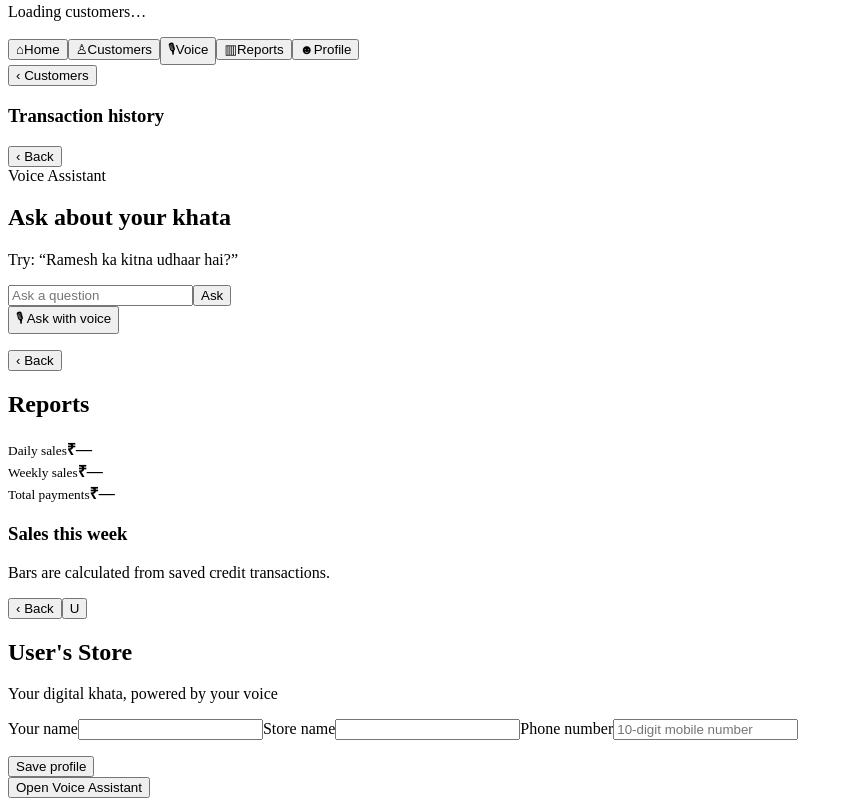
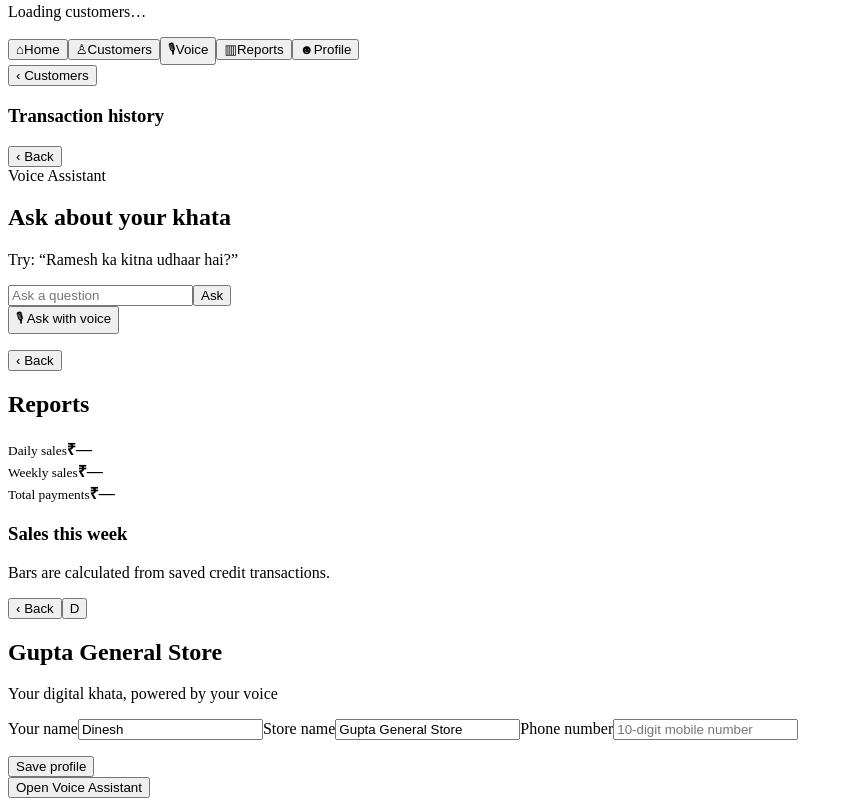
Before and after one commit to VoiceKhata/VoiceKhata, a plain HTML site: page frontend/index.html in a window 1280 px wide. Shown: the part 1370-2176 px from the top of the page, without its empty margins (0-853 px from the left). Drawn offline with Linux system fonts and the light colour scheme.

Commit message:
Update index.html

```diff
--- a/frontend/index.html
+++ b/frontend/index.html
@@ -126,12 +126,12 @@
       <p class="muted">Bars are calculated from saved credit transactions.</p>
     </section>
     <section id="profile" class="screen page centered"><button class="back" data-go="dashboard">‹ Back</button><button
-        id="profile-avatar" class="avatar large" type="button">U</button>
-      <h2 id="profile-store-heading">User's Store</h2>
+        id="profile-avatar" class="avatar large" type="button">D</button>
+      <h2 id="profile-store-heading">Gupta General Store</h2>
       <p class="muted">Your digital khata, powered by your voice</p>
       <form id="profile-form" class="form-card"><label>Your name<input id="profile-name" required maxlength="80"
-            autocomplete="name"></label><label>Store name<input id="profile-store-name" required maxlength="100"
-            autocomplete="organization"></label><label>Phone number<input id="profile-phone" type="tel"
+            autocomplete="name" value="Dinesh"></label><label>Store name<input id="profile-store-name" required maxlength="100"
+            autocomplete="organization" value="Gupta General Store"></label><label>Phone number<input id="profile-phone" type="tel"
             inputmode="numeric" maxlength="10" placeholder="10-digit mobile number" autocomplete="tel" required></label>
         <p id="profile-error" class="error" role="alert"></p><button class="primary" type="submit">Save profile</button>
       </form><button class="secondary" data-go="assistant">Open Voice Assistant</button>
```
